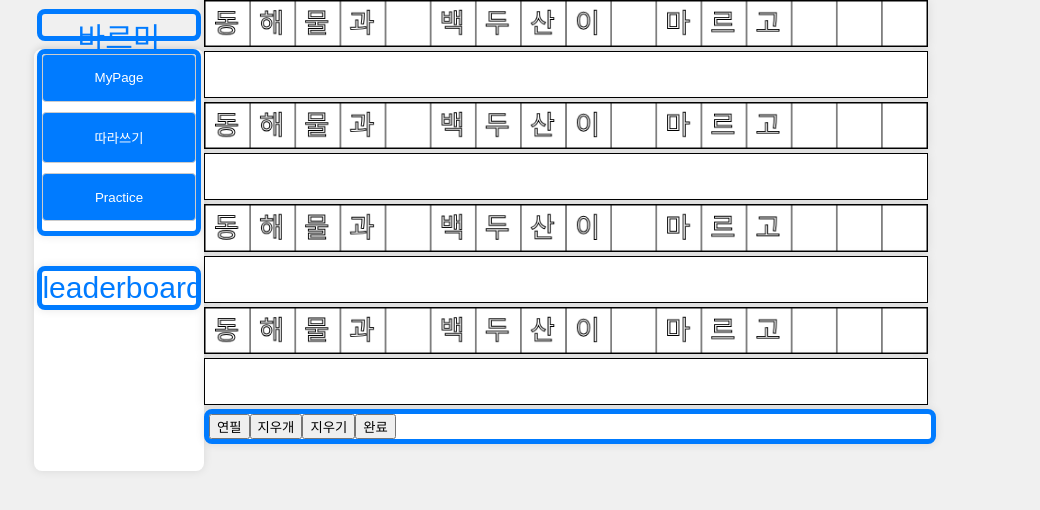
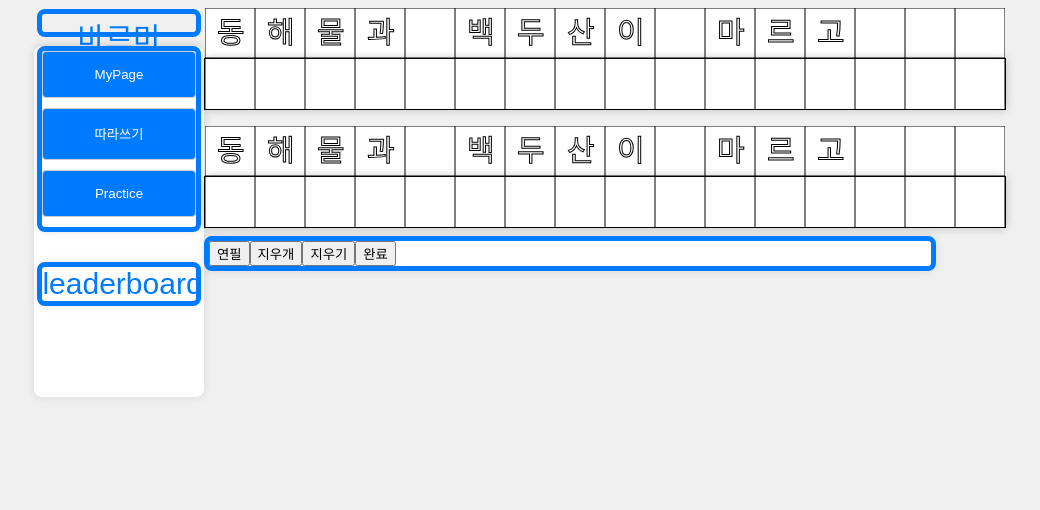
Before and after one commit to barm-i/barmi_client, a website built with Vite: page client/mainPage.html in a window 1280 px wide. Shown: the whole page, without its empty margins (120-1160 px from the left). Built offline with nearby package versions, Linux system fonts and the light colour scheme; no server answers.

Commit message:
canvas basic grid 작업중

```diff
--- a/client/css/mainPage/rightComponents/canvas.css
+++ b/client/css/mainPage/rightComponents/canvas.css
@@ -4,18 +4,63 @@
 .erase-cursor {
   cursor: url("erase.png") 2 20, auto;
 }
-.canvas-basic {
+.canvas-basic-wrapper {
+  width: 100%;
+  height: 100%;
+  display: flex;
+  flex-direction: column;
+  justify-content: center;
+  align-items: center;
+}
+.canvas-basic-pair-wrapper {
+  width: 100%;
+  height: 100%;
+  display: flex;
+  flex-direction: column;
+  justify-content: center;
+  align-items: center;
+  padding: 1%;
+}
+.canvas-basic-text {
   text-align: center;
   width: 90%;
   height: 90%;
   margin-top: 15%;
-  background-image: url("/public/grid.jpeg");
   background-repeat: no-repeat;
-  /*background-color: #fff;*/
+  background-color: #fff;
   border: 1px solid #000;
   box-shadow: 0px 0px 10px rgba(0, 0, 0, 0.1);
   margin: 0%;
+  position: absolute;
 }
-.ctx-basic {
-  font: "30px Arial";
+.canvas-basic-grid-wrapper {
+  display: flex;
+  justify-content: center;
+  align-items: center;
+  width: 100%;
+  height: 100%;
+  position: relative;
 }
+.canvas-basic {
+  text-align: center;
+  margin-top: 15%;
+  background-repeat: no-repeat;
+  background-color: #fff;
+  border: 1px solid #000;
+  box-shadow: 0px 0px 10px rgba(0, 0, 0, 0.1);
+  margin: 0%;
+  z-index: 1; /* Ensure canvas is above grid */
+  position: absolute;
+}
+.grid-basic {
+  text-align: center;
+  margin-top: 15%;
+  background-repeat: no-repeat;
+  border: 1px solid #000;
+  box-shadow: 0px 0px 10px rgba(0, 0, 0, 0.1);
+  margin: 0%;
+  z-index: 2; /* Ensure grid is above canvas */
+  pointer-events: none; /* Let mouse events pass through the grid */
+
+  position: relative;
+}
--- a/client/css/mainPage/rightComponents/rightContainer.css
+++ b/client/css/mainPage/rightComponents/rightContainer.css
@@ -16,7 +16,7 @@
   justify-content: center;
   align-items: center;
 }
-.canvas-wrapper {
+.canvas-page-wrapper {
   width: 100%;
   height: 100%;
   display: flex;
--- a/client/main.js
+++ b/client/main.js
@@ -1,4 +1,4 @@
-import { socket } from "./socket.js";
+//import { socket } from "./socket.js";
 import { EntirePage } from "./src/pages/entirePage.js";
 import { RightContainer } from "./src/pages/mainPage/rightComponents/rightContainer.js";
 
--- a/client/socket.js
+++ b/client/socket.js
@@ -1,18 +1,18 @@
 //import { io } from "https://cdn.socket.io/4.7.5/socket.io.esm.min.js";
-import io from "socket.io-client";
+// import io from "socket.io-client";
 
-export const socket = io("http://localhost:8080");
+// export const socket = io("http://localhost:8080");
 
-socket.on("lobby", () => {
-  console.log("Connected to server, welcome!");
-});
+// socket.on("lobby", () => {
+//   console.log("Connected to server, welcome!");
+// });
 
-socket.on("game:open", (arg, callback) => {
-  const res = alert("게임이 시작될 예정입니다. 참여하시겠습니까?"); // TODO : frontend logic
+// socket.on("game:open", (arg, callback) => {
+//   const res = alert("게임이 시작될 예정입니다. 참여하시겠습니까?"); // TODO : frontend logic
 
-  callback("yes");
-});
+//   callback("yes");
+// });
 
-socket.on("game:start", (data) => {
-  console.log(data);
-});
+// socket.on("game:start", (data) => {
+//   console.log(data);
+// });
--- a/client/src/pages/mainpage/rightComponents/canvas/canvasBasic/canvasBasic.js
+++ b/client/src/pages/mainpage/rightComponents/canvas/canvasBasic/canvasBasic.js
@@ -13,18 +13,19 @@ export class CanvasBasic {
     this.containerElement = document.createElement("div");
     const canvasElement1 = new CanvasBasicPair();
     const canvasElement2 = new CanvasBasicPair();
-    const canvasElement3 = new CanvasBasicPair();
-    const canvasElement4 = new CanvasBasicPair();
+    // const canvasElement3 = new CanvasBasicPair();
+    // const canvasElement4 = new CanvasBasicPair();
     canvasElement1.setDomNode();
     canvasElement2.setDomNode();
-    canvasElement3.setDomNode();
-    canvasElement4.setDomNode();
+    // canvasElement3.setDomNode();
+    // canvasElement4.setDomNode();
+    this.containerElement.classList.add("canvas-basic-wrapper");
 
     this.canvasElements = [
       canvasElement1,
       canvasElement2,
-      canvasElement3,
-      canvasElement4,
+      // canvasElement3,
+      // canvasElement4,
     ];
     for (const element of this.canvasElements) {
       this.containerElement.append(element.containerElement);
--- a/client/src/pages/mainpage/rightComponents/canvas/canvasBasic/canvasBasicPair.js
+++ b/client/src/pages/mainpage/rightComponents/canvas/canvasBasic/canvasBasicPair.js
@@ -7,18 +7,52 @@ export class CanvasBasicPair {
   canvasTextElement;
   canvasElement;
   ctxElement;
+  gridElement;
+  gridCtxElement;
+
+  prevX;
+  prevY;
+  currX;
+  currY;
+  flag;
+  dot_flag;
 
   constructor() {
     this.canvasElement = document.createElement("canvas");
   }
 
   setDomNode() {
+    (this.prevX = 0),
+      (this.prevY = 0),
+      (this.currX = 0),
+      (this.currY = 0),
+      (this.flag = false),
+      (this.dot_flag = false);
+
     this.containerElement = document.createElement("div");
+    this.containerElement.classList.add("canvas-basic-pair-wrapper");
+
     this.canvasTextElement = new CanvasBasicText();
+
+    this.canvasWrapper = document.createElement("div");
+    this.canvasWrapper.className = "canvas-basic-grid-wrapper";
+
     this.canvasElement = document.createElement("canvas");
     this.canvasElement.width = 800;
     this.canvasElement.height = 50;
     this.canvasElement.className = "canvas-basic";
+
+    this.gridElement = document.createElement("canvas");
+    this.gridElement.className = "grid-basic";
+    this.gridElement.width = 800;
+    this.gridElement.height = 50;
+    this.gridCtxElement = this.gridElement.getContext("2d");
+    this.gridCtxElement.clearRect(
+      0,
+      0,
+      this.gridElement.width,
+      this.gridElement.height
+    );
 
     this.ctxElement = this.canvasElement.getContext("2d");
     this.ctxElement.fillStyle = "#fff";
@@ -29,49 +63,82 @@ export class CanvasBasicPair {
       this.canvasElement.height
     );
     this.canvasElement.addEventListener("mousedown", (e) => {
-      this.isDrawing = true;
-      [this.lastX, this.lastY] = [e.offsetX, e.offsetY];
+      this.findxy("down", e);
     });
+
     this.canvasElement.addEventListener("mousemove", (e) => {
-      if (!this.isDrawing) return;
-      this.ctxElement.beginPath();
-      this.ctxElement.moveTo(this.lastX, this.lastY);
-      this.ctxElement.lineTo(e.offsetX, e.offsetY);
-      this.ctxElement.stroke();
-      [this.lastX, this.lastY] = [e.offsetX, e.offsetY];
+      this.findxy("move", e);
     });
-    this.canvasElement.addEventListener(
-      "mouseup",
-      () => (this.isDrawing = false)
-    );
-    this.canvasElement.addEventListener(
-      "mouseout",
-      () => (this.isDrawing = false)
-    );
+
+    this.canvasElement.addEventListener("mouseup", (e) => {
+      this.findxy("up", e);
+    });
+
+    this.canvasElement.addEventListener("mouseout", (e) => {
+      this.findxy("out", e);
+    });
 
     this.canvasTextElement.setDomNode("동해물과 백두산이 마르고");
-    this.containerElement.append(this.canvasTextElement.containerElement);
-    this.containerElement.append(this.canvasElement);
+    this.drawGrid();
+
+    this.canvasWrapper.append(this.canvasElement);
+    this.canvasWrapper.append(this.gridElement);
+    this.containerElement.append(this.canvasTextElement.canvasElement);
+    this.containerElement.append(this.canvasWrapper);
+  }
+  render() {
+    this.setDomNode();
+  }
+  draw() {
+    this.ctxElement.beginPath();
+    this.ctxElement.moveTo(this.prevX, this.prevY);
+    this.ctxElement.lineTo(this.currX, this.currY);
+    this.ctxElement.strokeStyle = "black";
+    this.ctxElement.lineWidth = 2;
+    this.ctxElement.stroke();
+    this.ctxElement.closePath();
+  }
+  findxy(res, e) {
+    if (res == "down") {
+      this.prevX = this.currX;
+      this.prevY = this.currY;
+      this.currX = e.clientX - this.canvasElement.offsetLeft;
+      this.currY = e.clientY - this.canvasElement.offsetTop;
+
+      this.flag = true;
+      this.dot_flag = true;
+      if (this.dot_flag) {
+        this.ctxElement.beginPath();
+        this.ctxElement.fillStyle = "black";
+        this.ctxElement.fillRect(this.currX, this.currY, 2, 2);
+        this.ctxElement.closePath();
+        this.dot_flag = false;
+      }
+    }
+    if (res == "up" || res == "out") {
+      this.flag = false;
+    }
+    if (res == "move") {
+      if (this.flag) {
+        this.prevX = this.currX;
+        this.prevY = this.currY;
+        this.currX = e.clientX - this.canvasElement.offsetLeft;
+        this.currY = e.clientY - this.canvasElement.offsetTop;
+        this.draw();
+      }
+    }
   }
   drawGrid() {
     const gridSize = 50; // 격자 크기
     const gridColor = "black"; // 격자 색상
-    this.ctxElement.beginPath();
+    this.gridCtxElement.beginPath();
     for (let x = 0; x <= this.canvasElement.width; x += gridSize) {
-      this.ctxElement.moveTo(x, 0);
-      this.ctxElement.lineTo(x, this.canvasElement.height);
+      this.gridCtxElement.moveTo(x, 0);
+      this.gridCtxElement.lineTo(x, this.canvasElement.height);
     }
-    for (let y = 0; y <= this.canvasElement.height; y += gridSize) {
-      this.ctxElement.moveTo(0, y);
-      this.ctxElement.lineTo(this.canvasElement.width, y);
-    }
-    this.ctxElement.strokeStyle = gridColor;
-    this.ctxElement.stroke();
+    this.gridCtxElement.strokeStyle = gridColor;
+    this.gridCtxElement.stroke();
   }
-  render() {
-    this.setDomNode();
-  }
-
   convertToBrush() {
     this.ctxElement.strokeStyle = "#000";
     this.ctxElement.lineWidth = 5;
--- a/client/src/pages/mainpage/rightComponents/canvas/canvasBasic/canvasBasicText.js
+++ b/client/src/pages/mainpage/rightComponents/canvas/canvasBasic/canvasBasicText.js
@@ -14,7 +14,7 @@ export class CanvasBasicText {
     this.canvasElement = document.createElement("canvas");
     this.canvasElement.width = 800;
     this.canvasElement.height = 50;
-    this.canvasElement.className = "canvas-basic";
+    this.canvasElement.className = "canvas-text";
 
     this.ctxElement = this.canvasElement.getContext("2d");
     this.ctxElement.font = "30px share";
@@ -30,7 +30,7 @@ export class CanvasBasicText {
     this.ctxElement.strokeStyle = "black";
     const str = text;
     for (let i = 0; i < str.length; i++) {
-      this.ctxElement.strokeText(str[i], i * 50 + 10, 35);
+      this.ctxElement.strokeText(str[i], i * 50 + 12, 35);
     }
     this.containerElement.append(this.canvasElement);
   }
--- a/client/src/pages/mainpage/rightComponents/canvas/canvasContainer.js
+++ b/client/src/pages/mainpage/rightComponents/canvas/canvasContainer.js
@@ -21,7 +21,7 @@ export class CanvasContainer {
     this.containerElement = document.createElement("div");
     this.toolBarElement = document.createElement("div");
 
-    this.containerElement.classList.add("canvas-wrapper");
+    this.containerElement.classList.add("canvas-page-wrapper");
     this.canvasElement = new CanvasBasic();
     this.toolBarElement = new ToolBar();
     this.canvasElement.setDomNode(root);
```
